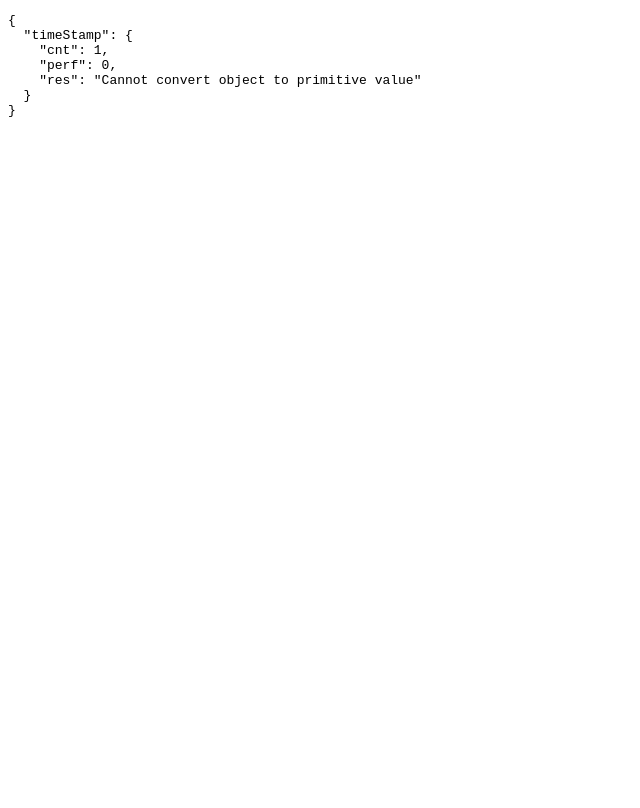
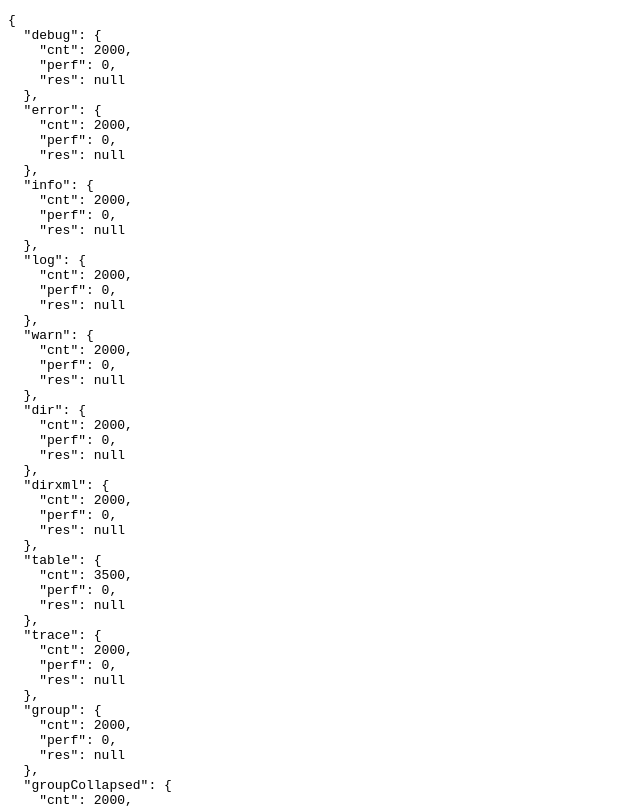
Before and after one commit to mgalushkin/mgalushkin.github.io, a plain HTML site: page properties/index.html in a window 1280 px wide. Shown: the top 808 px of the page, without its empty margins (0-640 px from the left). Drawn offline with Linux system fonts and the light colour scheme.

Commit message:
Update properties/index.html

```diff
--- a/properties/index.html
+++ b/properties/index.html
@@ -8,9 +8,7 @@
 <script>
     r = {}
 
-    const name = 'timeStamp'
-
-    // for (name of Object.keys(Object.getOwnPropertyDescriptors(console))) {
+    for (name of Object.keys(Object.getOwnPropertyDescriptors(console))) {
         let cnt = 0
         let res = null
 
@@ -43,7 +41,7 @@
             perf: parseInt(performance.now() - start),
             res: res ? res : null
         }
-    // }
+    }
 
     document.body.innerHTML += `<pre id=jopa>${JSON.stringify(r, '', 2)}</pre>`
 </script>
```
